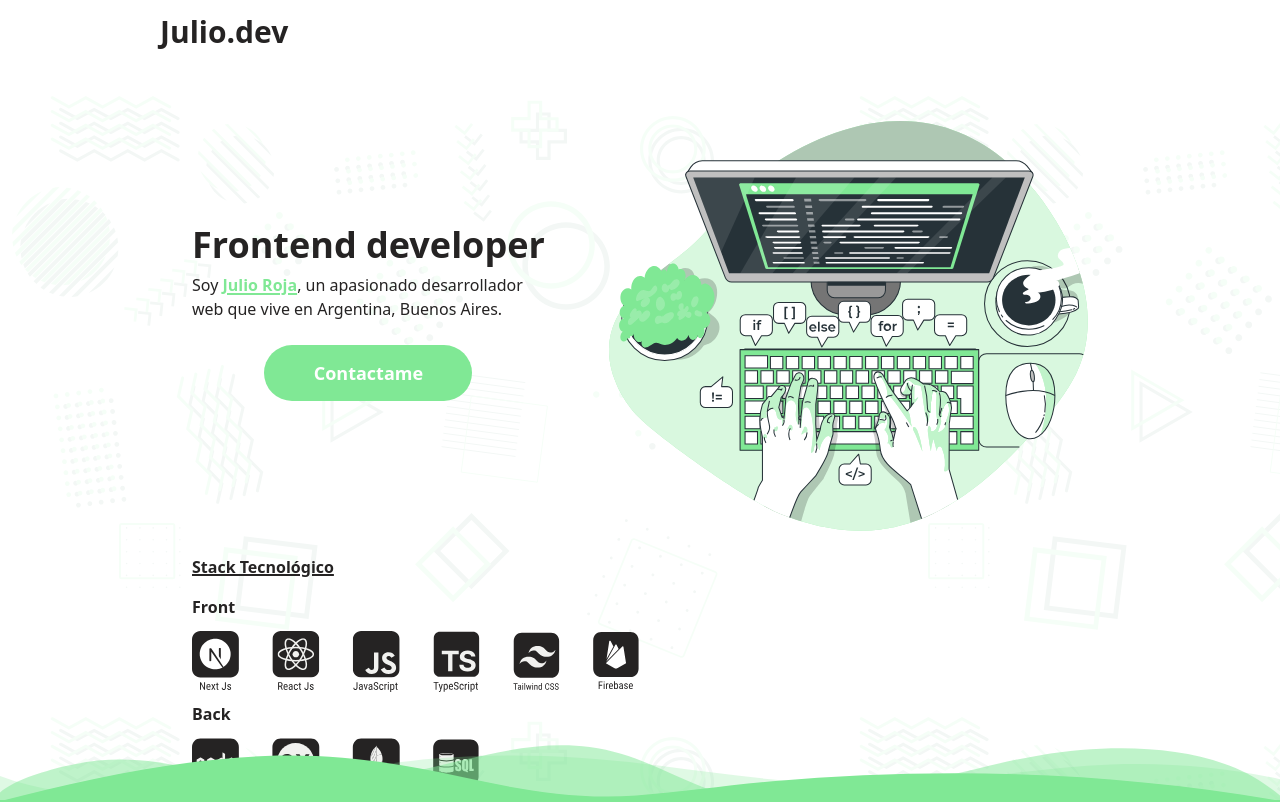
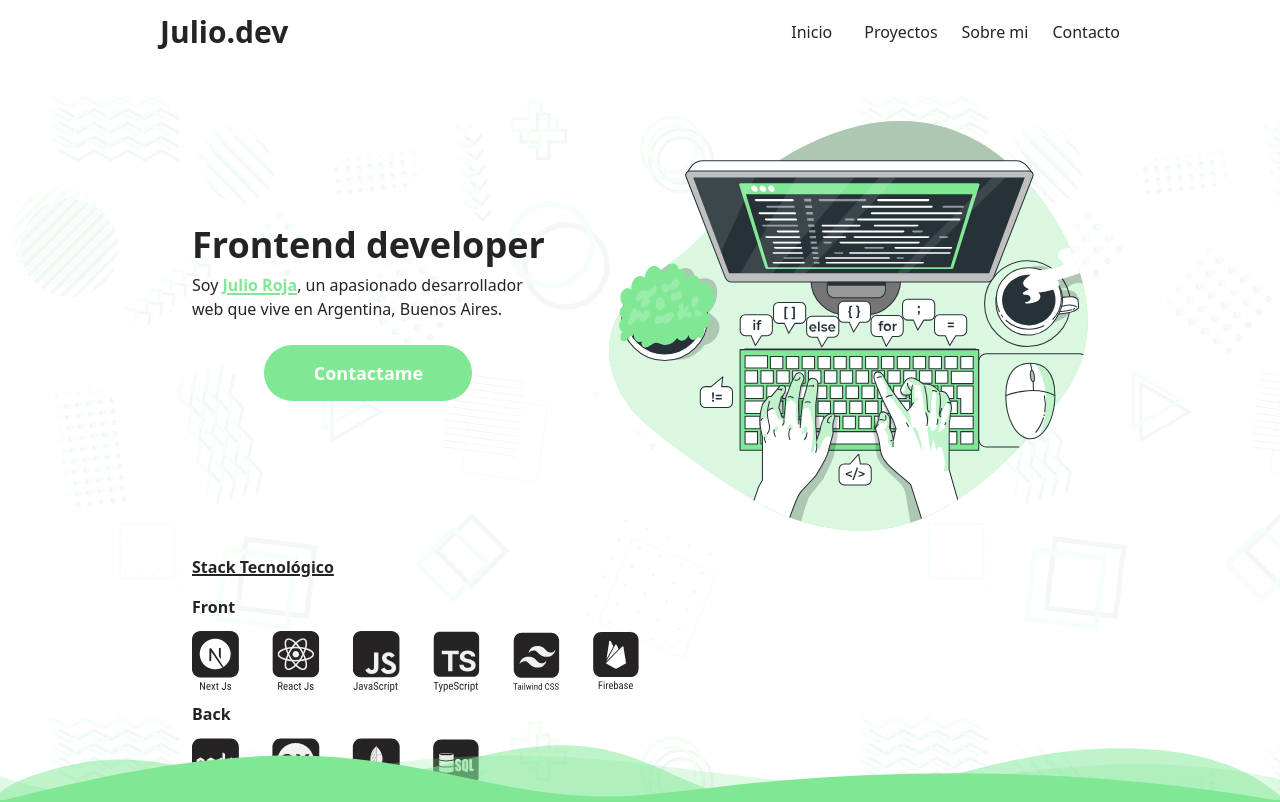
Before and after one commit to julioxr/porfolio, a Next.js app: page / in a window 1280 px wide. Shown: the top 802 px of the page. Built offline with nearby package versions, Linux system fonts and the light colour scheme.

Commit message:
Se agrego animacion al menu

```diff
--- a/src/components/hero/TextHero.jsx
+++ b/src/components/hero/TextHero.jsx
@@ -1,4 +1,6 @@
+"use client";
 import React from "react";
+import { motion } from "framer-motion";
 
 const TextHero = () => {
     return (
--- a/src/components/info/MainInfo.jsx
+++ b/src/components/info/MainInfo.jsx
@@ -20,13 +20,7 @@ const MainInfo = () => {
                     </div>
                     <div className="flex flex-col gap-3 md:w-[40rem]">
                         <div className="bg-celadon md:-ml-28 md:mr-28">
-                            <motion.h4
-                                initial={{ x: 500, opacity: 0 }}
-                                whileInView={{ x: 0, opacity: 1 }}
-                                transition={{ duration: 1 }}
-                                viewport={{ once: true }}
-                                className="abbsolute sm:w-full z-10 font-bold text-5xl text-white px-4"
-                            >
+                            <motion.h4 className="abbsolute sm:w-full z-10 font-bold text-5xl text-white px-4">
                                 SOBRE MI
                             </motion.h4>
                         </div>
@@ -34,8 +28,8 @@ const MainInfo = () => {
                             Un desarrollador Front End dedicado
                         </h2>
                         <motion.p
-                            initial={{ x: -200, opacity: 0 }}
-                            whileInView={{ x: 0, opacity: 1 }}
+                            initial={{ opacity: 0 }}
+                            whileInView={{ opacity: 1 }}
                             transition={{ duration: 1 }}
                             viewport={{ once: true }}
                             className="text-sm text-gray-500 px-8 md:px-0"
@@ -48,8 +42,8 @@ const MainInfo = () => {
                             y MySQL.
                         </motion.p>
                         <motion.p
-                            initial={{ x: -200, opacity: 0 }}
-                            whileInView={{ x: 0, opacity: 1 }}
+                            initial={{ opacity: 0 }}
+                            whileInView={{ opacity: 1 }}
                             transition={{ duration: 1 }}
                             viewport={{ once: true }}
                             className="text-sm text-gray-500 px-8 md:px-0"
@@ -62,8 +56,8 @@ const MainInfo = () => {
                             el desarrollo de software.
                         </motion.p>
                         <motion.p
-                            initial={{ x: -200, opacity: 0 }}
-                            whileInView={{ x: 0, opacity: 1 }}
+                            initial={{ opacity: 0 }}
+                            whileInView={{ opacity: 1 }}
                             transition={{ duration: 1 }}
                             viewport={{ once: true }}
                             className="text-sm text-gray-500 px-8 md:px-0"
--- a/src/components/menu/MainMenu.jsx
+++ b/src/components/menu/MainMenu.jsx
@@ -1,4 +1,6 @@
+"use client";
 import React from "react";
+import { motion } from "framer-motion";
 
 const MainMenu = () => {
     return (
@@ -7,20 +9,36 @@ const MainMenu = () => {
                 <div className="font-bold text-2xl sm:text-3xl mr-auto text-night">
                     Julio.dev
                 </div>
-                <div className="mr-8 hidden md:static">
-                    <ul className="list-none gap-6 flex font-medium">
-                        <li className="hover:underline decoration-[3px] underline-offset-2  border-celadon decoration-celadon">
+                <div className="hidden md:block h-full">
+                    <ul className="list-none gap-6 flex font-medium items-center h-full">
+                        <motion.li
+                            whileHover={{ scale: 1.2 }}
+                            whileTap={{ scale: 1 }}
+                            className="hover:text-celadon border-celadon decoration-celadon p-2"
+                        >
                             <a href="#inicio">Inicio</a>
-                        </li>
-                        <li className="hover:underline decoration-[3px] underline-offset-2  border-celadon decoration-celadon">
+                        </motion.li>
+                        <motion.li
+                            whileHover={{ scale: 1.2 }}
+                            whileTap={{ scale: 1 }}
+                            className="hover:text-celadon border-celadon decoration-celadon"
+                        >
                             <a href="#proyectos">Proyectos</a>
-                        </li>
-                        <li className="hover:underline decoration-[3px] underline-offset-2  border-celadon decoration-celadon">
+                        </motion.li>
+                        <motion.li
+                            whileHover={{ scale: 1.2 }}
+                            whileTap={{ scale: 1 }}
+                            className="hover:text-celadon border-celadon decoration-celadon"
+                        >
                             <a href="#sobre-mi">Sobre mi</a>
-                        </li>
-                        <li className="hover:underline decoration-[3px] underline-offset-2  border-celadon decoration-celadon">
+                        </motion.li>
+                        <motion.li
+                            whileHover={{ scale: 1.2 }}
+                            whileTap={{ scale: 1 }}
+                            className="hover:text-celadon border-celadon decoration-celadon"
+                        >
                             <a href="#contacto">Contacto</a>
-                        </li>
+                        </motion.li>
                     </ul>
                 </div>
                 <button className="hidden md:static py-1 px-3 bg-celadon w-32 text-night rounded-full">
```
